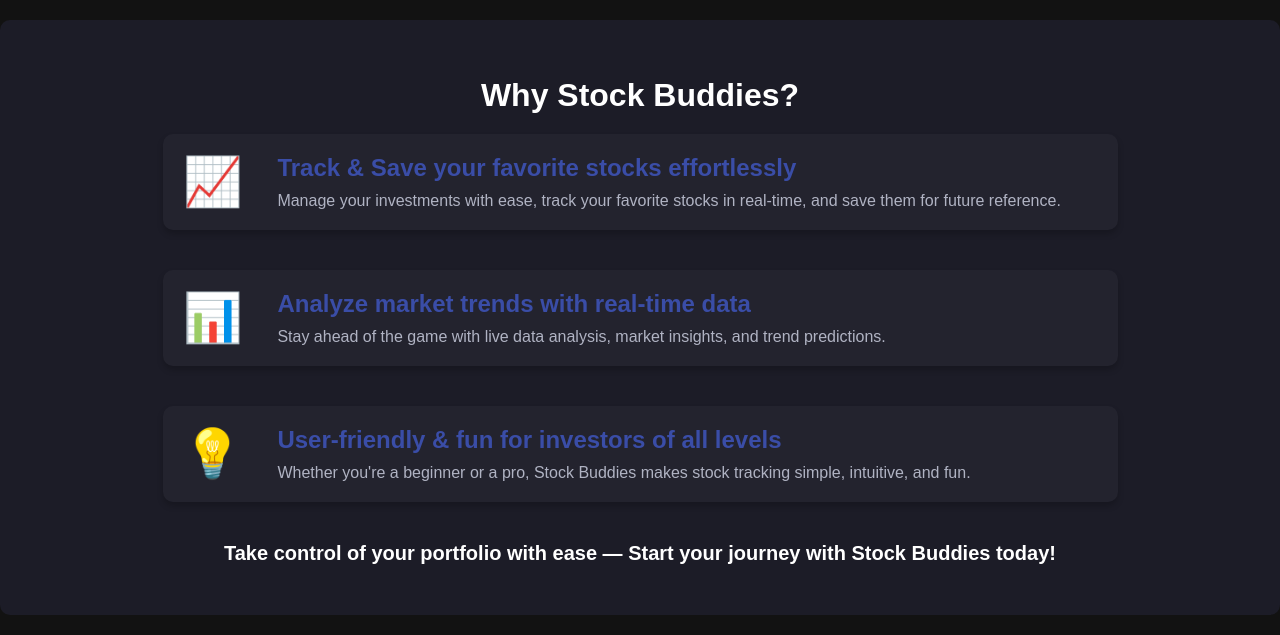
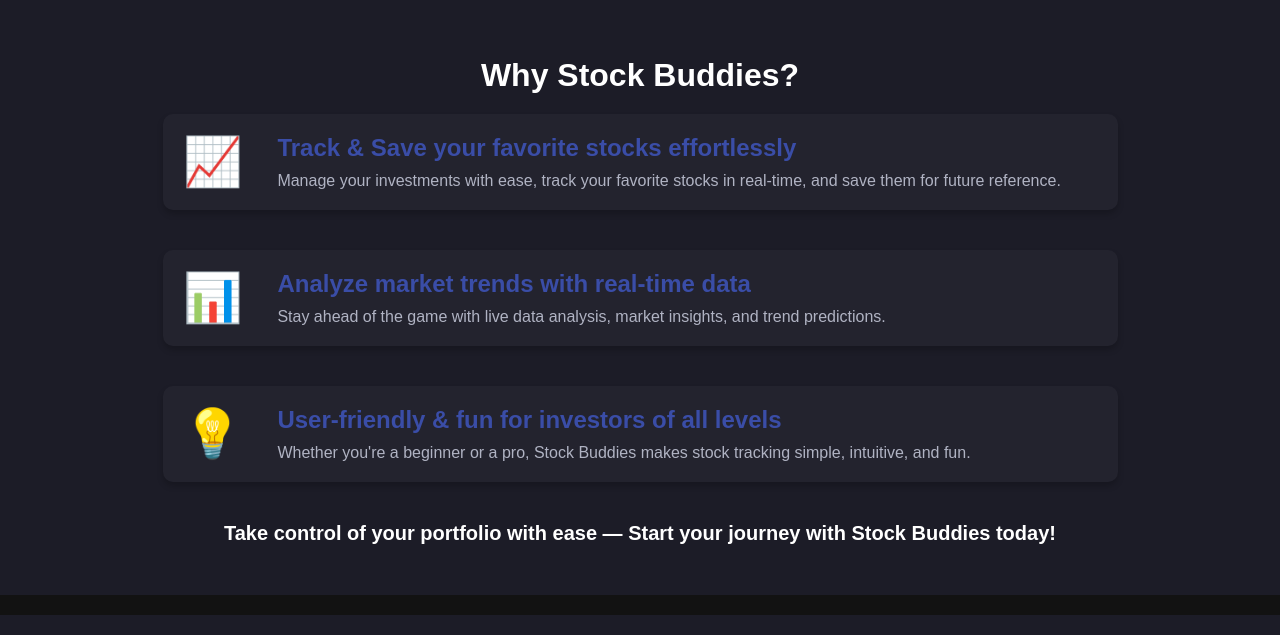
Before and after one commit to dzakaddodle/website_project, a Flask app: page / in a window 1280 px wide. Shown: the part 364-999 px from the top of the page. Run offline with Flask 3, Linux system fonts and the light colour scheme.

Commit message:
Update styles.css

```diff
--- a/static/styles.css
+++ b/static/styles.css
@@ -180,8 +180,7 @@ ul {
     background-color: #1c1c27; /* Dark background for contrast */
     color: #E0E0E0; /* Light text */
     padding: 30px;
-    border-radius: 10px;
-    margin: 20px 0;
+    margin-bottom: 20px;
 }
 
 .description h2 {
```
